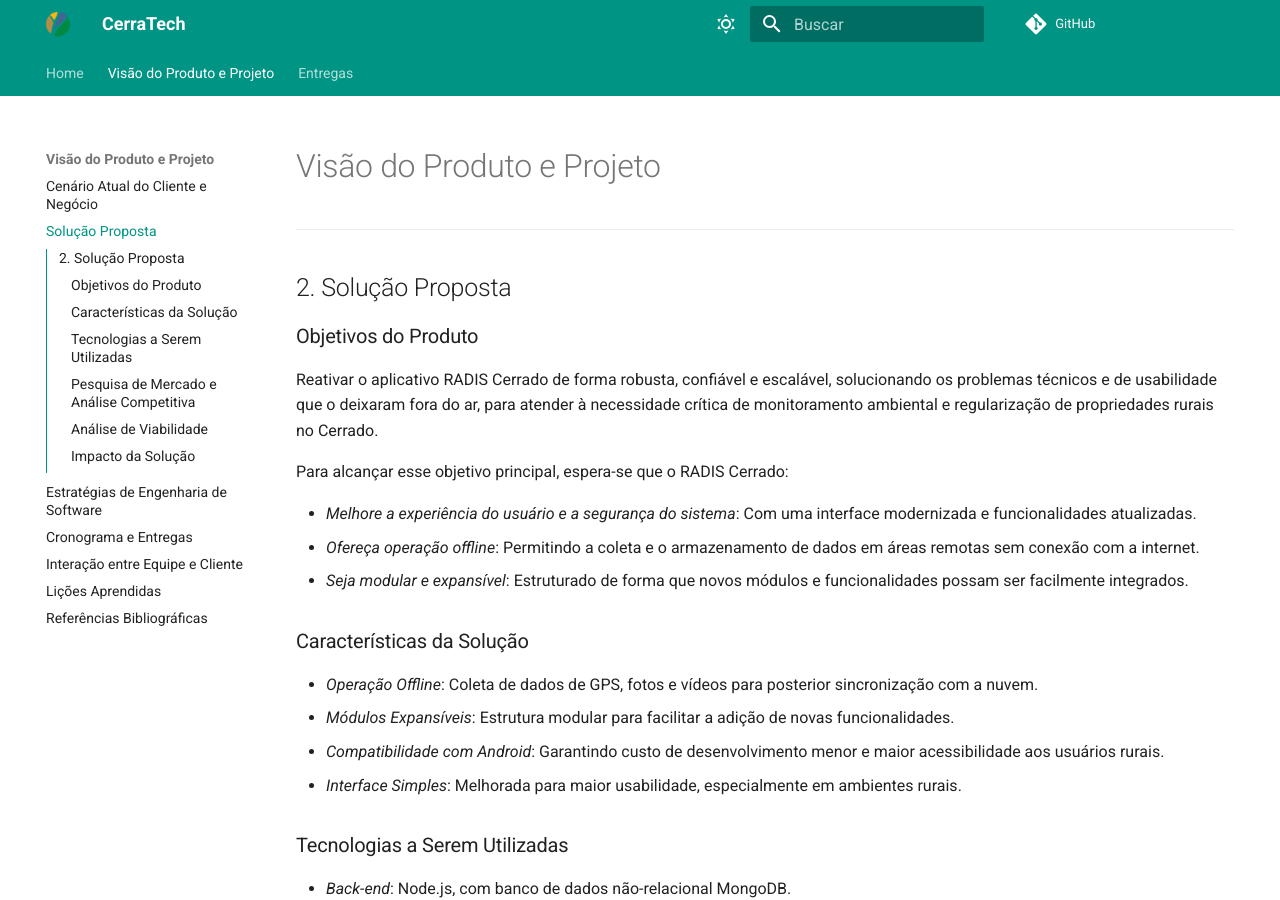
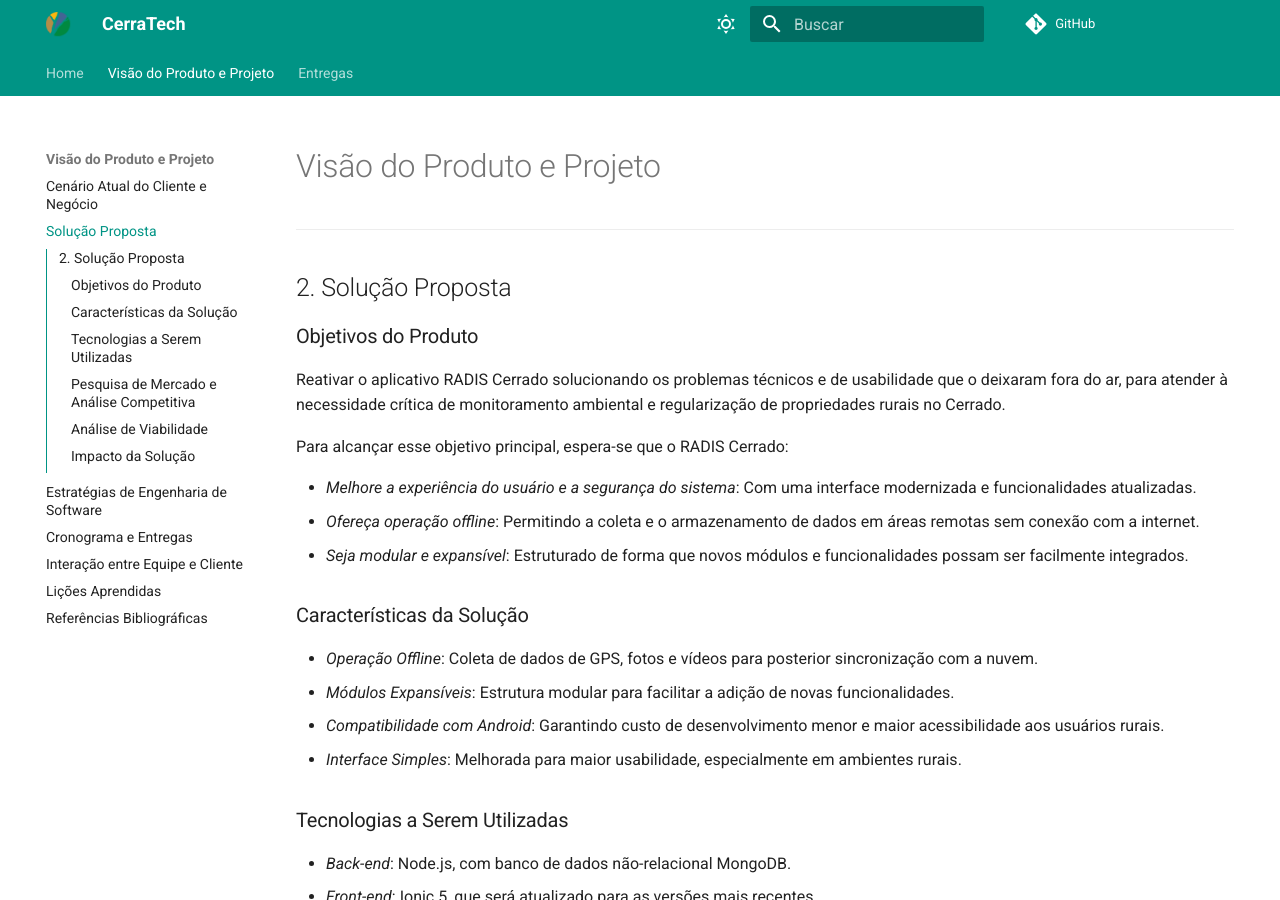
Before and after one commit to mdsreq-fga-unb/2024.2-T03-CerradoTech, an MkDocs documentation site: the page built from docs/sections/2-solucaoProposta.md, in a window 1280 px wide and 900 px high. Built offline with MkDocs 1.6.1 and Material for MkDocs 9.7.7, drawn with Linux system fonts in a browser that asks for light colours; comment, search, counter and statistics services are not loaded.

Commit message:
fix(solucao): tirando adjetivos para deixaruma leitura mais clara

```diff
--- a/docs/sections/2-solucaoProposta.md
+++ b/docs/sections/2-solucaoProposta.md
@@ -6,7 +6,7 @@
 
 ### Objetivos do Produto
 
-Reativar o aplicativo RADIS Cerrado de forma robusta, confiável e escalável, solucionando os problemas técnicos e de usabilidade que o deixaram fora do ar, para atender à necessidade crítica de monitoramento ambiental e regularização de propriedades rurais no Cerrado.
+Reativar o aplicativo RADIS Cerrado solucionando os problemas técnicos e de usabilidade que o deixaram fora do ar, para atender à necessidade crítica de monitoramento ambiental e regularização de propriedades rurais no Cerrado.
 
 Para alcançar esse objetivo principal, espera-se que o RADIS Cerrado:
 
```
